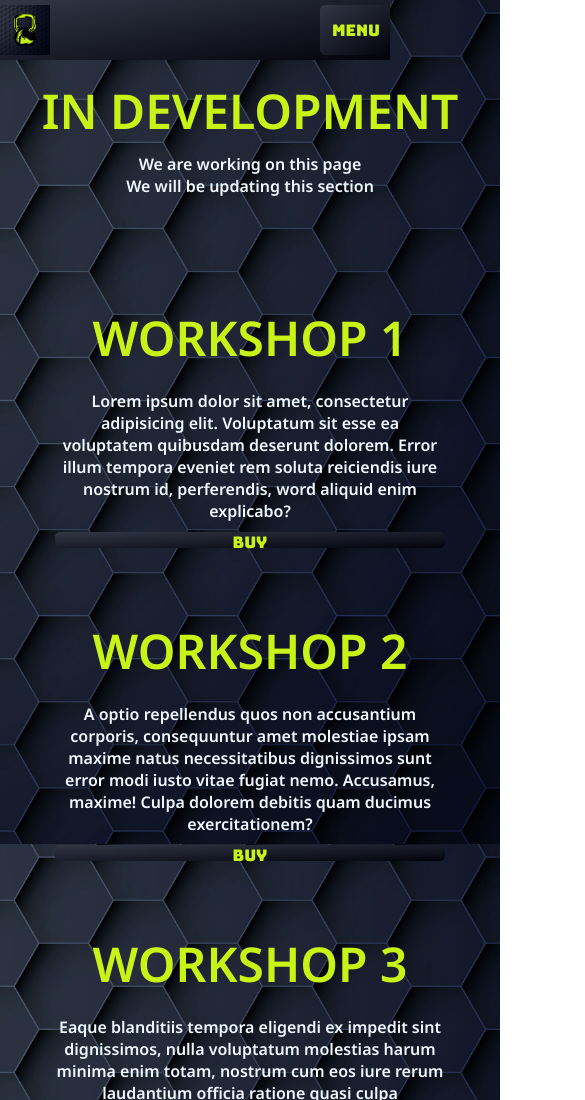
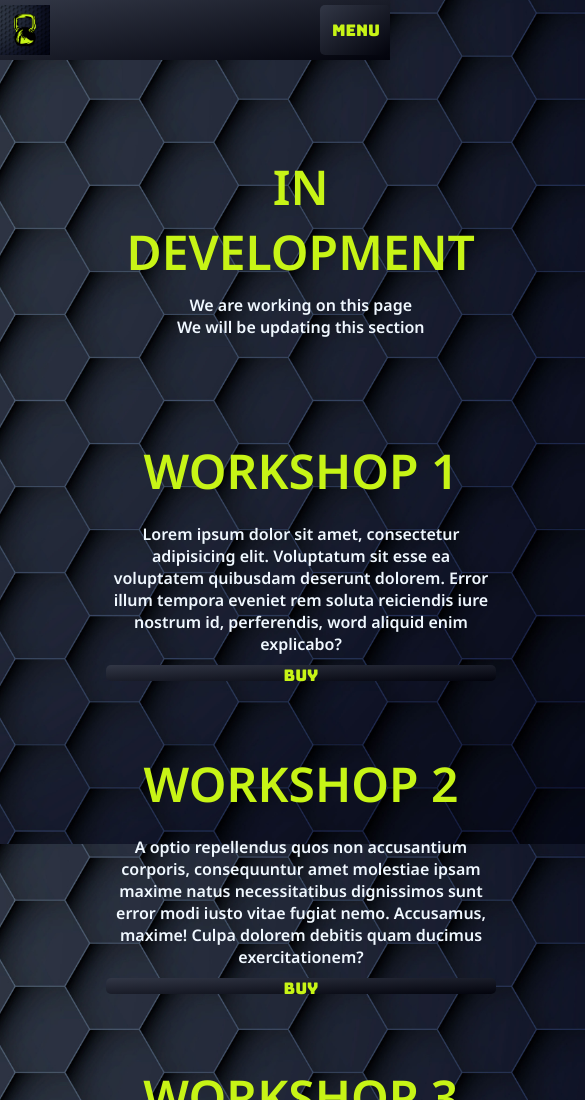
Before and after one commit to nico-jsp/CoderHouseWeb, a plain HTML site: page pages/workshops.html in a window 390 px wide. Shown: the top 1100 px of the page, 585 px wide, since content can reach past the window. Drawn offline with nearby package versions, Linux system fonts and the light colour scheme; files whose address does not match are found by name.

Commit message:
Cambios en el css para movil

```diff
--- a/css/style.css
+++ b/css/style.css
@@ -62,7 +62,6 @@ body {
 /* MAIN  */
 main {
     display: grid;
-    /* place-items: center; */
     padding-top: 60px;
     background-image: url('../assets/img/empty\ background2.png');
     background-repeat: no-repeat;
@@ -263,21 +262,11 @@ form fieldset fieldset {
     align-items: center;
 }
 
-/* .app_view img {
-    width: 50rem;
-} */
 
 .img-bx {
     padding: 30px;
     overflow: hidden;
 }
-
-/* .img-bx img {
-    width: 100%;
-    height: 100%;
-    object-fit: cover;
-    object-position: center;
-} */
 
 .bg-dark {
     background-color: #323746;
@@ -333,8 +322,6 @@ form fieldset fieldset {
         position: absolute;
         background: linear-gradient(to bottom right, rgb(50, 55, 70), rgb(2, 3, 12));
         padding-top: 50px;
-        /* right: -15px; */
-        /* justify-content: flex-end; */
         padding-left: 10px;
         padding-right: 10px;
         border-radius: 5px;
@@ -349,7 +336,7 @@ form fieldset fieldset {
     }
 
     .main__content {
-        padding: 2vw 4vh;
+        /* padding: 2vw 4vh; */
     }
 
     /* MEDIA APP */
@@ -371,7 +358,8 @@ form fieldset fieldset {
     /* MEDIA WORKSHOP */
 
     .workshops__list {
-        grid-template-columns: 1fr;
+        /* grid-template-columns: 1fr; */
+        justify-content: normal;
     }
 
     .workshop {
```
